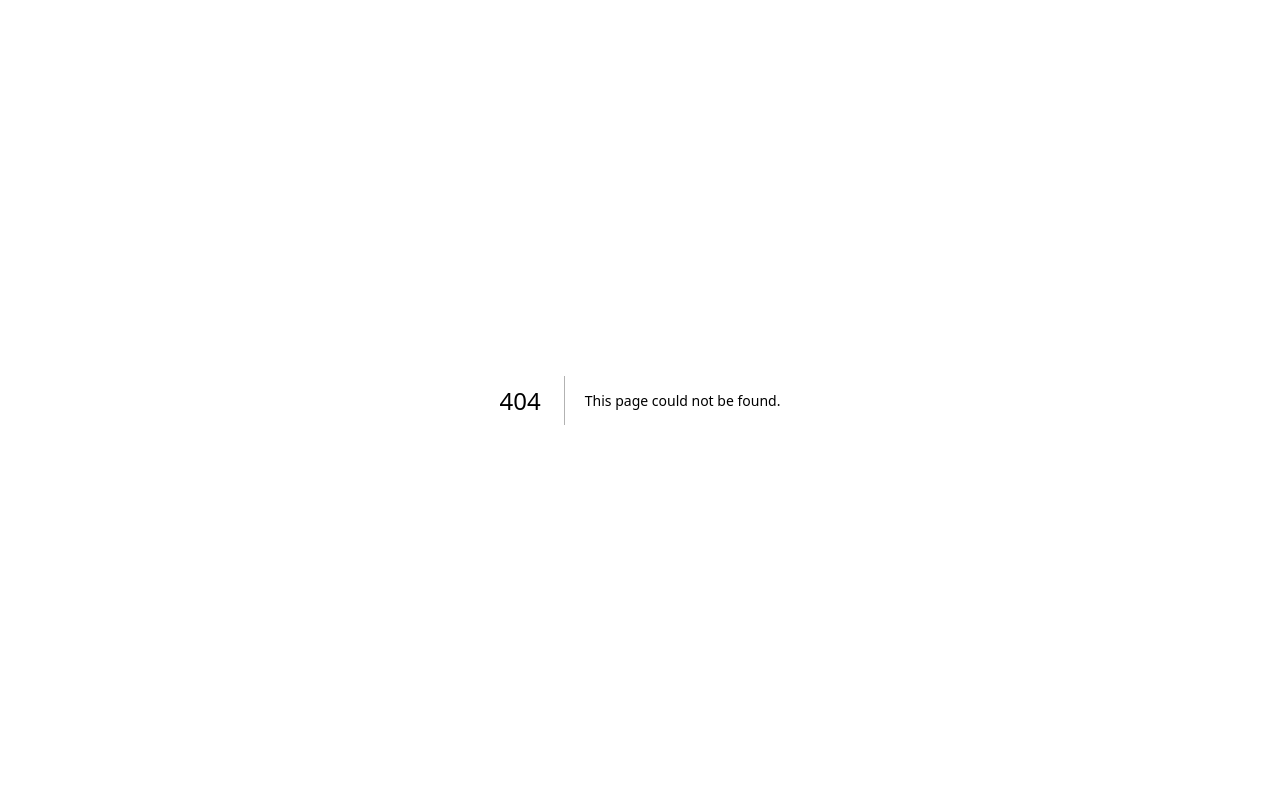
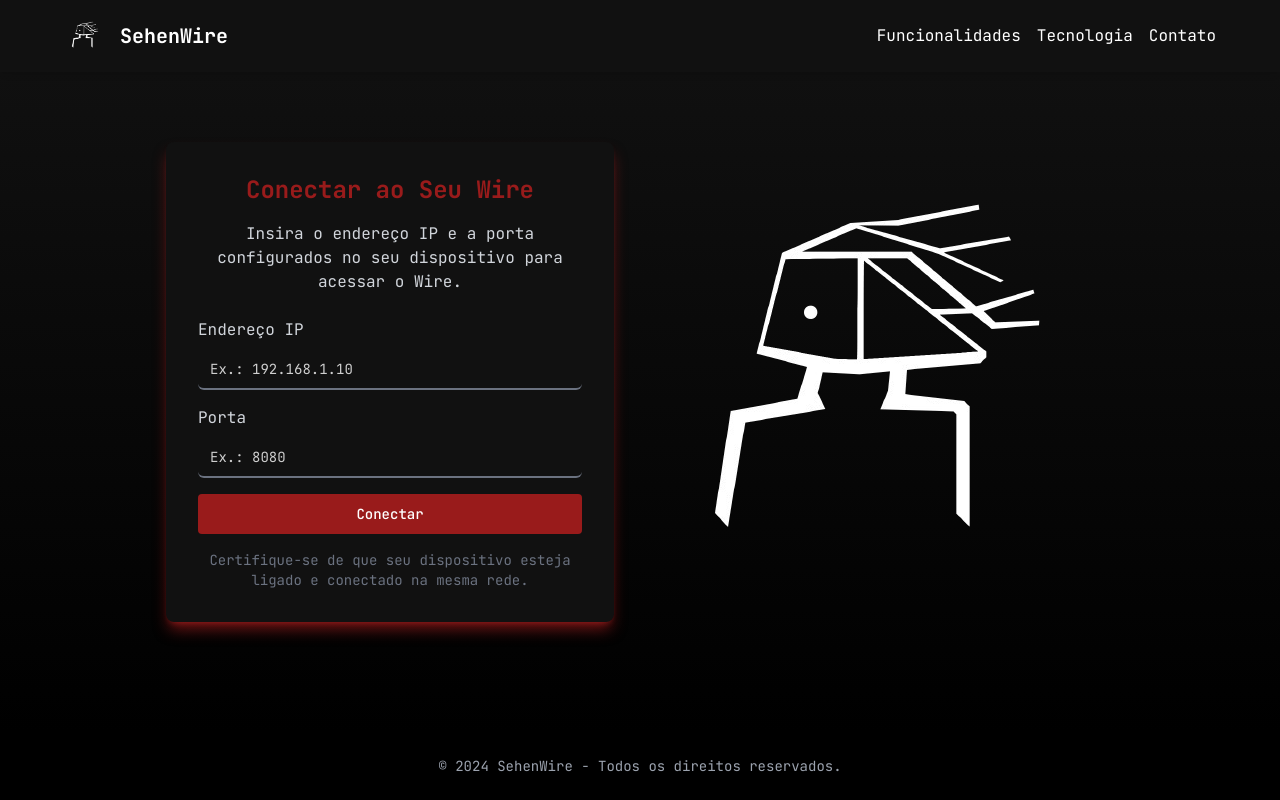
Before and after one commit to philippsen007/Sehen-Wire, a Next.js app: page /linkwire in a window 1280 px wide. Before the commit this address had no page. Built offline with nearby package versions, Linux system fonts and the light colour scheme.

Commit message:
wire connect test

```diff
--- /dev/null
+++ b/app/linkwire/page.jsx
@@ -0,0 +1,117 @@
+"use client";
+
+import { useState } from 'react';
+import Header from "@/components/ui/header";
+import Footer from "@/components/ui/footer";
+import { Input } from "@/components/ui/input";
+import { Button } from "@/components/ui/button";
+import Image from "next/image";
+import Link from "next/link";
+
+const LinkWire = () => {
+  const [ipAddress, setIpAddress] = useState("");
+  const [port, setPort] = useState("");
+  const [error, setError] = useState("");
+
+  const handleConnect = () => {
+
+    const ipRegex = /^(25[0-5]|2[0-4][0-9]|[0-1]?[0-9][0-9]?)\.(25[0-5]|2[0-4][0-9]|[0-1]?[0-9][0-9]?)\.(25[0-5]|2[0-4][0-9]|[0-1]?[0-9][0-9]?)\.(25[0-5]|2[0-4][0-9]|[0-1]?[0-9][0-9]?)$/;
+    const portRegex = /^[0-9]{1,5}$/;
+
+    if (!ipRegex.test(ipAddress)) {
+      setError("Endereço IP inválido. Certifique-se de digitar um IP válido.");
+      return;
+    }
+
+    if (!portRegex.test(port) || parseInt(port) > 65535) {
+      setError("Porta inválida. Deve ser um número entre 1 e 65535.");
+      return;
+    }
+
+    const targetUrl = `http://${ipAddress}:${port}`;
+    window.location.href = targetUrl;
+  };
+
+  const handleInputChange = (e, setState) => {
+    const value = e.target.value.replace(/[^0-9.]/g, "");
+    setState(value);
+    setError("");
+  };
+
+
+  return (
+    <div className="min-h-screen flex flex-col bg-accent-corfundo text-white">
+      <Header />
+      {/* Conteúdo Principal */}
+      <div className="flex-grow flex items-center justify-center mt-8 bg-gradient-to-b from-accent-corfundo to-black">
+        <div className="w-full max-w-md bg-accent-corfundo p-8 rounded-lg shadow-lg shadow-red-600/50">
+          <h1 className="text-2xl font-bold text-center mb-4 text-red-800">
+            Conectar ao Seu Wire
+          </h1>
+          <p className="text-gray-300 text-center mb-6">
+            Insira o endereço IP e a porta configurados no seu dispositivo para acessar o Wire.
+          </p>
+
+          <div className="space-y-4">
+            <div>
+              <label htmlFor="ip-address" className="block text-gray-300 mb-2">
+                Endereço IP
+              </label>
+              <Input
+                type="text"
+                id="ip-address"
+                placeholder="Ex.: 192.168.1.10"
+                value={ipAddress}
+                onChange={(e) => handleInputChange(e, setIpAddress)}
+                maxLength={15}
+                className={`bg-transparent border-0 border-b-2 focus:outline-none w-full text-white ${
+                  error.includes("IP") ? "border-red-500" : "border-gray-500"
+                }`}
+              />
+            </div>
+            <div>
+              <label htmlFor="port" className="block text-gray-300 mb-2">
+                Porta
+              </label>
+              <Input
+                type="text"
+                id="port"
+                placeholder="Ex.: 8080"
+                value={port}
+                onChange={(e) => handleInputChange(e, setPort)}
+                maxLength={5}
+                className={`bg-transparent border-0 border-b-2 focus:outline-none w-full text-white ${
+                  error.includes("Porta") ? "border-red-500" : "border-gray-500"
+                }`}
+              />
+            </div>
+
+            {error && (
+              <div className="text-red-500 text-sm mt-2 text-center">
+                {error}
+              </div>
+            )}
+
+            <Button
+              onClick={handleConnect}
+              className="w-full bg-red-800 hover:bg-red-600 text-white py-3 rounded transition-all hover:shadow-md hover:shadow-red-600/50"
+            >
+              Conectar
+            </Button>
+          </div>
+
+          <p className="text-gray-500 text-sm text-center mt-4">
+            Certifique-se de que seu dispositivo esteja ligado e conectado na mesma rede.
+          </p>
+        </div>
+
+      <div>
+        <img src="/logosehen.png" alt="" />
+      </div>
+      </div>
+        <Footer />
+    </div>
+  );
+};
+
+export default LinkWire;
--- a/app/page.jsx
+++ b/app/page.jsx
@@ -26,7 +26,7 @@ const LandingPage = () => {
       <Header />
 
       {/* Hero Section */}
-      <section className="w-full py-20 text-center bg-gradient-to-b from-accent-corfundo to-black ">
+      <section className="w-full py-20 text-center bg-gradient-to-b from-accent-corfundo to-black">
         <div className="container mx-auto px-6 flex flex-col md:flex-row items-center mt-4 md:mt-12">
           <div className="flex-1 mb-10 md:mb-0 text-center md:text-left mt-12">
             <h1 className="text-4xl lg:text-6xl font-bold mb-6 text-cortexto">
@@ -44,9 +44,9 @@ const LandingPage = () => {
             <p className="text-lg lg:text-2xl text-gray-300 mb-6">
               Um sistema focado em análise e cibersegurança para redes, acessível e poderoso.
             </p>
-            <Link href="/login">
-              <button className="mt-4 px-6 py-3 bg-red-800 hover:bg-red-600 text-white rounded-md transition-all">
-                Saiba Mais
+            <Link href="/linkwire">
+              <button className="mt-4 px-6 py-3 bg-red-800 hover:bg-red-600 hover:shadow-md hover:shadow-red-600/50 text-white rounded-md transition-all">
+                Conecte seu Wire
               </button>
             </Link>
           </div>
@@ -63,7 +63,7 @@ const LandingPage = () => {
       </section>
 
       {/* Funcionalidades */}
-      <section id="features" className="pb-20 pt-2 bg-black text-white">
+      <section id="features" className="pb-20 pt-6 bg-black text-white">
         <div className="container mx-auto px-6 mt-2">
           <h2 className="text-4xl font-bold mb-8 text-center text-red-800 break-words px-4">
             Funções Principais
@@ -143,7 +143,7 @@ const LandingPage = () => {
               ></textarea>
               <button
                 type="submit"
-                className="w-full bg-red-800 hover:bg-red-600 py-3 rounded text-white font-semibold transition-all"
+                className="w-full bg-red-800 hover:bg-red-600 py-3 rounded text-white font-semibold transition-all hover:shadow-md hover:shadow-red-600/50"
               >
                 Enviar Mensagem
               </button>
--- a/components/ui/header.jsx
+++ b/components/ui/header.jsx
@@ -81,7 +81,7 @@ const Header = () => {
           </div>
         </Link>
 
-        {/* Desktop Navigation */}
+        {/* Desktop Nav */}
         <nav className="hidden md:flex space-x-4">
           <button
             onClick={() => navigateToSection("features")}
@@ -103,7 +103,7 @@ const Header = () => {
           </button>
         </nav>
 
-        {/* Mobile Navigation */}
+        {/* Mobile Nav */}
         <div className="md:hidden relative" ref={menuRef}>
           <button
             onClick={() => setIsMenuOpen(!isMenuOpen)}
```
